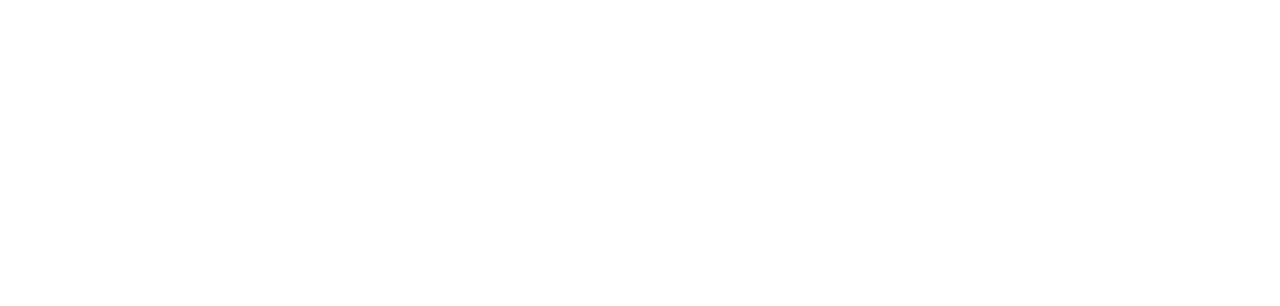
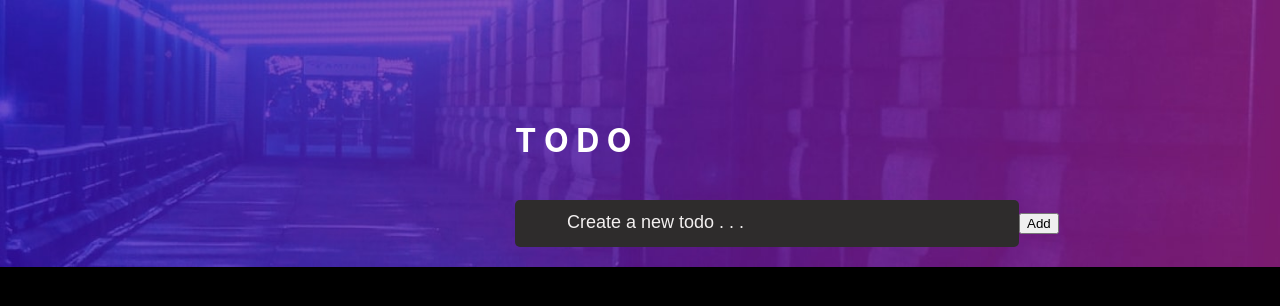
Before and after one commit to Florjan96/Todo--App-React, a React (Vite) app: page / in a window 1280 px wide. Shown: the top 306 px of the page. Built offline with nearby package versions, Linux system fonts and the light colour scheme.

Commit message:
Created background, state and a form to add a todo

```diff
--- a/src/App.css
+++ b/src/App.css
@@ -1,42 +1,46 @@
-.App {
-  text-align: center;
+.banner-card{
+  position: relative;
 }
 
-.App-logo {
-  height: 40vmin;
-  pointer-events: none;
+.banner-card img{
+  max-width: 100%;
+  height: auto;
 }
 
-@media (prefers-reduced-motion: no-preference) {
-  .App-logo {
-    animation: App-logo-spin infinite 20s linear;
-  }
+.banner-text{
+  position:absolute;
+  top:0;
+color:white;
+padding-left: 515px;
+padding-top: 100px
 }
 
-.App-header {
-  background-color: #282c34;
-  min-height: 100vh;
-  display: flex;
-  flex-direction: column;
-  align-items: center;
-  justify-content: center;
-  font-size: calc(10px + 2vmin);
-  color: white;
+form{
+  position:absolute;
+  top: 0;
+  padding-left: 515px;
+  padding-top: 200px
 }
 
-.App-link {
-  color: #61dafb;
+form input{
+  width :500px;
+  height: 45px;
+  border-radius: 5px;
+  background-color: rgb(46, 44, 44);
+border:none;
+color:azure;
+
 }
 
-@keyframes App-logo-spin {
-  from {
-    transform: rotate(0deg);
-  }
-  to {
-    transform: rotate(360deg);
-  }
+ ::placeholder{
+  padding-left: 50px;
+  color: rgb(243, 240, 240);
+  font-size: large;
+  font-family::Impact, Haettenschweiler, 'Arial Narrow Bold', sans-serif
 }
 
-button {
-  font-size: calc(10px + 2vmin);
+
+
+:root{
+  background-color: black;
 }
--- a/src/App.tsx
+++ b/src/App.tsx
@@ -3,10 +3,27 @@
 import './App.css'
 
 function App() {
-  const [todos, setTodos] = useState([])
+  const [todos, setTodos] = useState([
+    {id:1,title:"Read for one hour", completed:true},
+    {id:2,title:"Pick up groceries", completed:false},
+    {id:3,title:"Jog around park 3x", completed:true},
+    {id:4,title:"10 minutes meditation", completed:false}
+  ])
 
   return (
     <div className="App">
+<div className="banner-card">
+
+      <img src="./images/bg-desktop-dark.jpg" width="100%" />
+
+      <div className="banner-text">
+<h1>T  O  D  O</h1>
+      </div>
+      <form>
+        <input type="text"  placeholder='Create a new todo . . .'/>
+        <button>Add</button>
+      </form>
+      </div>
 
     </div>
   )
```
